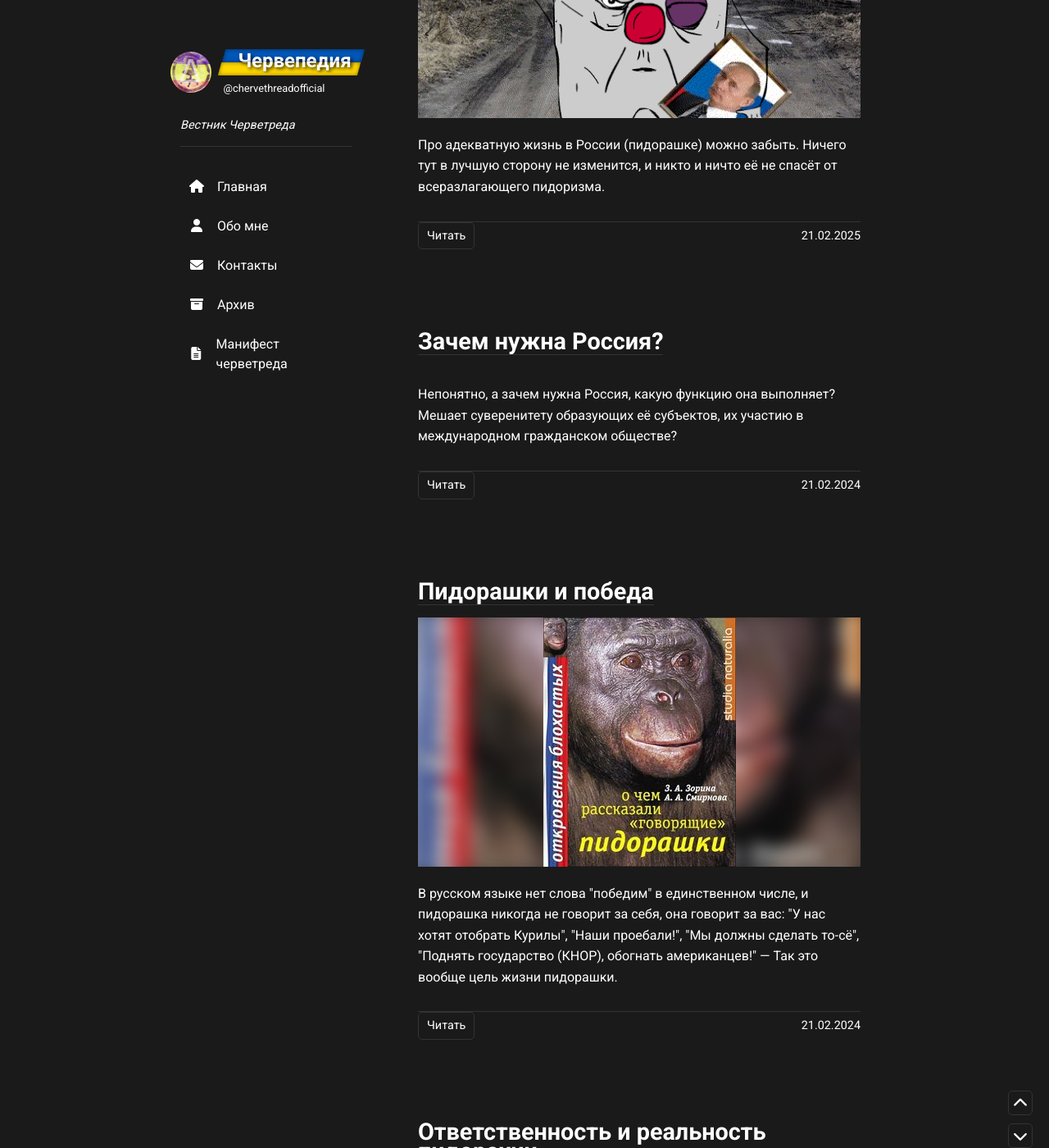
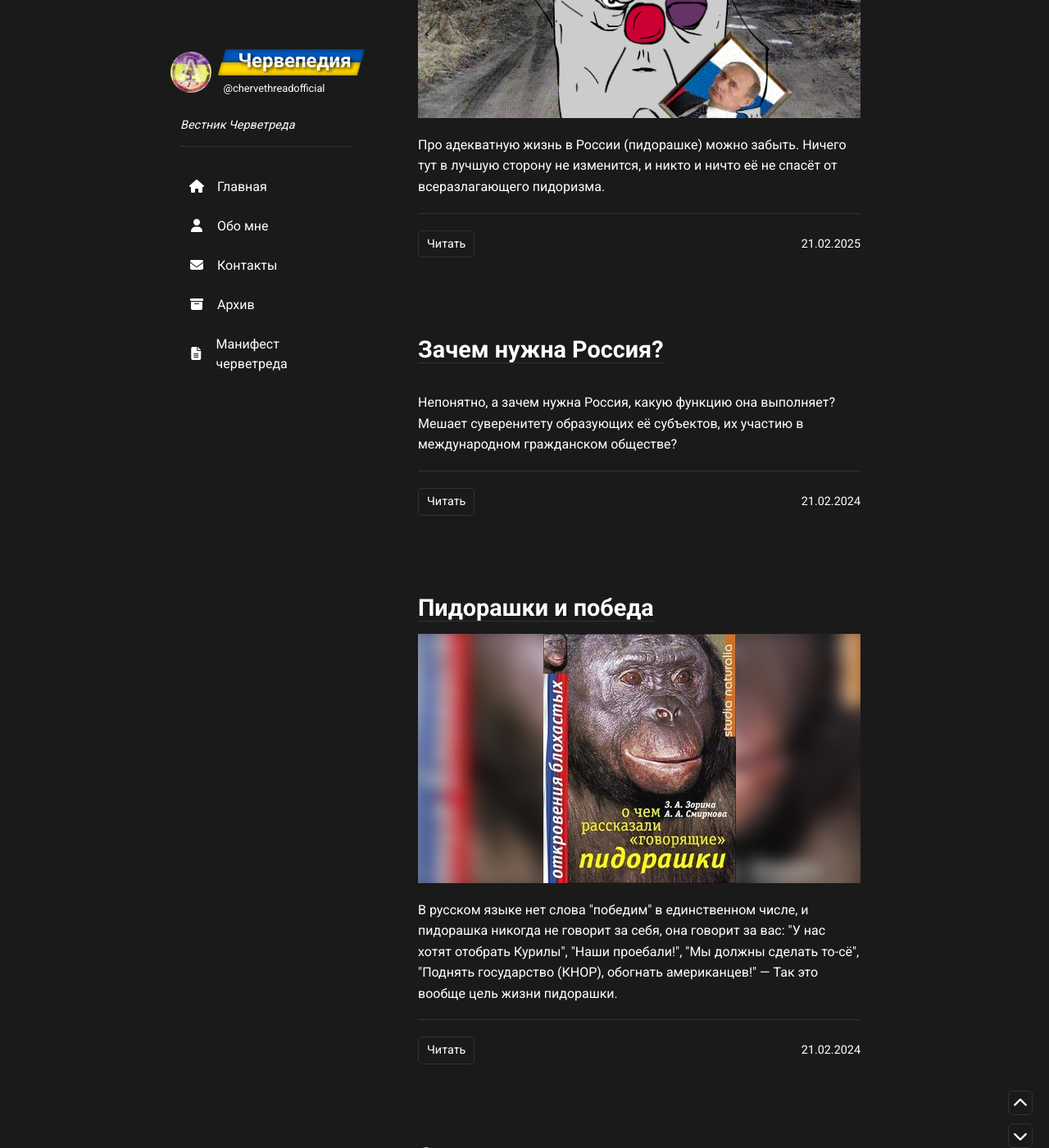
Before and after one commit to chervepediya/chervepediya.github.io, a Jekyll site: the page built from index.html, in a window 1280 px wide and 1400 px high, scrolled down 348 px. Shown: the whole window at 82% size. Built offline with Jekyll 4.4.1, drawn with Linux system fonts in a browser that asks for light colours; nearby versions of some CDN libraries; a script that is not in the unit is left out; the list of posts is cut into pages by our own code.

Commit message:
Update styles.css

```diff
--- a/assets/css/styles.css
+++ b/assets/css/styles.css
@@ -311,16 +311,20 @@
 
 .post p {
     line-height: 1.6;
-    margin-bottom: 20px;
+    margin-bottom: 0;
     margin-top: 0;
     font-size: 1rem;
     position: relative;
 }
 
+.post p:last-of-type {
+    margin-bottom: 20px;
+}
+
 .post p:last-of-type::after {
     content: '';
     position: absolute;
-    bottom: -10px;
+    bottom: -20px;
     left: 50%;
     transform: translateX(-50%);
     width: var(--underline-width, 100%);
@@ -336,7 +340,7 @@
     display: flex;
     justify-content: space-between;
     align-items: center;
-    margin-top: 30px;
+    margin-top: 40px;
 }
 
 .read-more {
```
